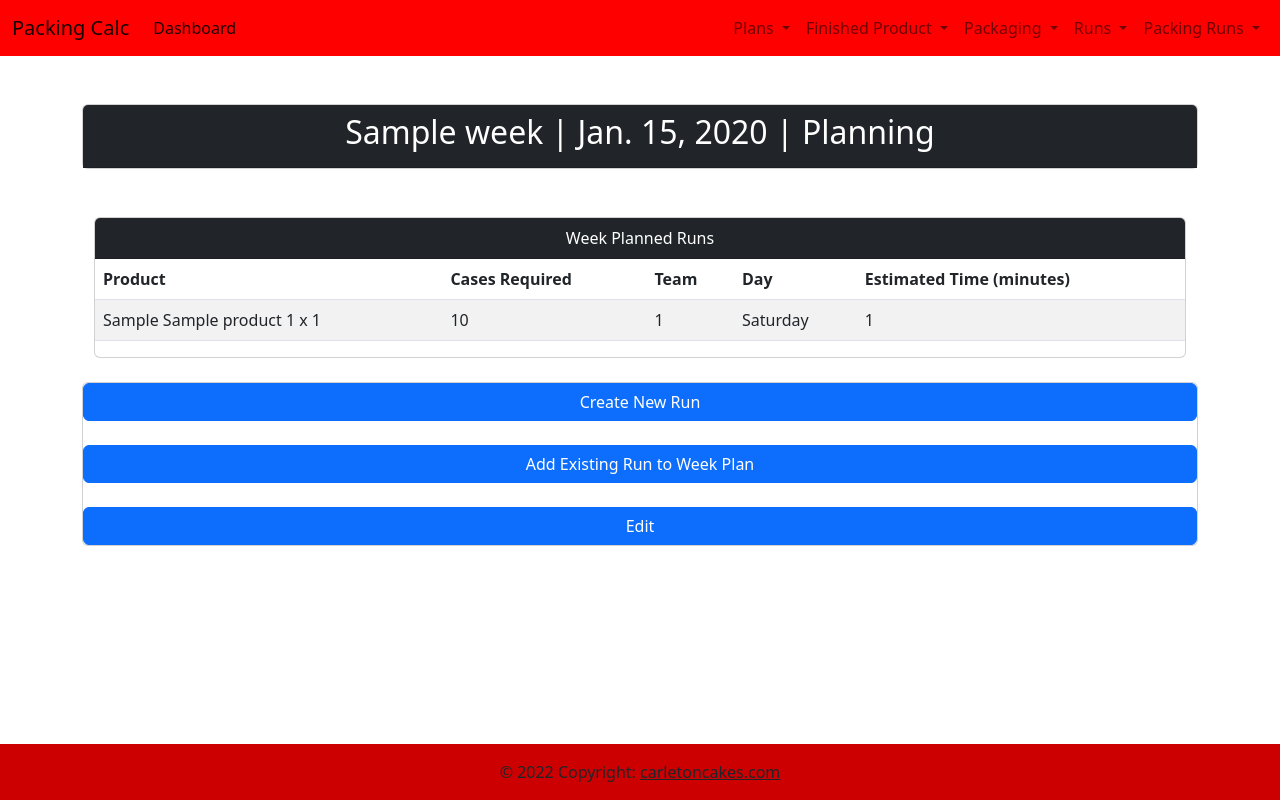
After one commit to RadheyaM/Factory-Planner, a Django app: page /plan/1/detail in a window 1280 px wide. The commit adds this page. Run offline with Django 3.2, Linux system fonts and the light colour scheme; tables that the repository leaves empty hold one stand-in row (values such as "Sample post"); some libraries are stand-ins or nearby versions.

Commit message:
Create a detail view, url, template to display a certain week plan information including all the packing-runs associated with it
Add a modal to the detail view, to be modified later to include crud functionality relating to the partiuclar plan displayed in the detail view

```diff
--- a/packing/models.py
+++ b/packing/models.py
@@ -36,8 +36,16 @@ class Week(models.Model):
     start_date = models.DateField(auto_now=False, auto_now_add=False, help_text="Date the plan begins, usually a Saturday.")
     status = models.IntegerField(choices=PLANNING_STATUS, help_text="Pre-production, production, post-production.")
 
+    def get_absolute_url(self):
+        return reverse('plan-detail', kwargs={'pk': self.pk})
+
+    class Meta:
+        ordering = ['-start_date']
+
     def __str__(self):
         return self.name
+
+
 
 
 class Run(models.Model):
@@ -57,5 +65,8 @@ class Packing(models.Model):
     time = models.IntegerField(help_text="Estimated time in minutes to complete the packing-run.")
     complete = models.CharField(max_length=50, choices=COMPLETE)
 
+    class Meta:
+        ordering = ['day']
+
     def __str__(self):
         return self.week.name + " " + self.name.name
--- a/packing/urls.py
+++ b/packing/urls.py
@@ -20,6 +20,8 @@ urlpatterns = [
     path('run/', views.RunView.as_view(), name='run-list'),
     # packing-run list
     path('packing-run/', views.PackingRunView.as_view(), name='packing-run-list'),
+    # _______________CREATE_______________
+    path('plan/<int:pk>/detail', views.DetailPlanView.as_view(), name='plan-detail'),
     # _______________CREATE_______________
     # plan create
     path('plan/create/', views.CreatePlanView.as_view(), name='plan-create'),
--- a/packing/views.py
+++ b/packing/views.py
@@ -7,7 +7,7 @@ from .models import (
     Run,
     Packing
 )
-from django.views.generic import ListView
+from django.views.generic import ListView, DetailView
 from django.views.generic.edit import CreateView, UpdateView, DeleteView
 from django.contrib import messages
 from django.http import HttpResponseRedirect
@@ -215,6 +215,20 @@ class CreatePackingView(CreateView):
 
         return super().form_valid(form)
 
+#_______________DETAIL VIEWS_______________
+
+class DetailPlanView(DetailView):
+    model = Week
+    template_name = 'detail/plan-detail.html'
+    context_object_name = 'week'
+
+    def get_context_data(self, **kwargs):
+        context = super().get_context_data(**kwargs)
+        runs = Packing.objects.filter(week__id=self.kwargs['pk'])
+        context['runs'] = runs
+        return context
+
+
 #_______________UPDATE VIEWS_______________
 
 class UpdatePlanView(UpdateView):
--- /dev/null
+++ b/templates/detail/plan-detail.html
@@ -0,0 +1,84 @@
+{% extends '../partials/base.html'%}
+
+{% block title %}Plan Detail | {{ week }}{% endblock title %}
+
+{% block content %}
+<div class="container">
+    <div class="card">
+        <div class="card-header bg-dark text-white text-center">
+            <h2>{{ week.name }} | {{ week.start_date }} | {{ week.get_status_display }}</h2>
+        </div>
+    </div>
+    <br>
+    <br>
+    <div class="container">
+        <div class="card">
+            <div class="card-header bg-dark text-white text-center">
+                Week Planned Runs
+            </div>
+            <table class=" table table-striped">
+                <thead>
+                    <tr>
+                        <th>Product</th>
+                        <th>Cases Required</th>
+                        <th>Team</th>
+                        <th>Day</th>
+                        <th>Estimated Time (minutes)</th>
+                    </tr>
+                </thead>
+                <tbody>
+                    {% for run in runs %}
+                    <tr>
+                        <td>{{ run.name.product }}</td>
+                        <td>{{ run.name.case_qty }}</td>
+                        <td>{{ run.team }}</td>
+                        <td>{{ run.get_day_display }}</td>
+                        <td>{{ run.time }}</td>
+
+                    </tr>
+                    {% endfor %}
+                </tbody>
+            </table>
+        </div>
+    </div>
+
+</div>
+<br>
+<div class="container">
+    <div class="card">
+        <button type="button" class="btn btn-primary" data-bs-toggle="modal" data-bs-target="#exampleModal" data-bs-whatever="@mdo">Create New Run</button>
+        <br>
+        <button type="button" class="btn btn-primary" data-bs-toggle="modal" data-bs-target="#exampleModal" data-bs-whatever="@fat">Add Existing Run to Week Plan</button>
+        <br>
+        <button type="button" class="btn btn-primary" data-bs-toggle="modal" data-bs-target="#exampleModal" data-bs-whatever="@getbootstrap">Edit</button>
+    </div>
+</div>
+<!--Modal to make changes to the week-->
+<div class="modal fade" id="exampleModal" tabindex="-1" aria-labelledby="exampleModalLabel" aria-hidden="true">
+  <div class="modal-dialog">
+    <div class="modal-content">
+      <div class="modal-header">
+        <h5 class="modal-title" id="exampleModalLabel">New message</h5>
+        <button type="button" class="btn-close" data-bs-dismiss="modal" aria-label="Close"></button>
+      </div>
+      <div class="modal-body">
+        <form>
+          <div class="mb-3">
+            <label for="recipient-name" class="col-form-label">Recipient:</label>
+            <input type="text" class="form-control" id="recipient-name">
+          </div>
+          <div class="mb-3">
+            <label for="message-text" class="col-form-label">Message:</label>
+            <textarea class="form-control" id="message-text"></textarea>
+          </div>
+        </form>
+      </div>
+      <div class="modal-footer">
+        <button type="button" class="btn btn-secondary" data-bs-dismiss="modal">Close</button>
+        <button type="button" class="btn btn-primary">Send message</button>
+      </div>
+    </div>
+  </div>
+</div>
+
+{% endblock content %}
--- a/templates/lists/plan-list.html
+++ b/templates/lists/plan-list.html
@@ -38,7 +38,7 @@
                 <p>{{ object.get_status_display }}</p>
             </div>
             <div class="col">
-                <a href="#" class="btn btn-success">View</a>
+                <a href="{% url 'plan-detail' object.id %}" class="btn btn-success">View</a>
             </div>
             <div class="col">
                 <a href="{% url 'plan-update' object.id %}" class="btn btn-primary">Update</a>
```
